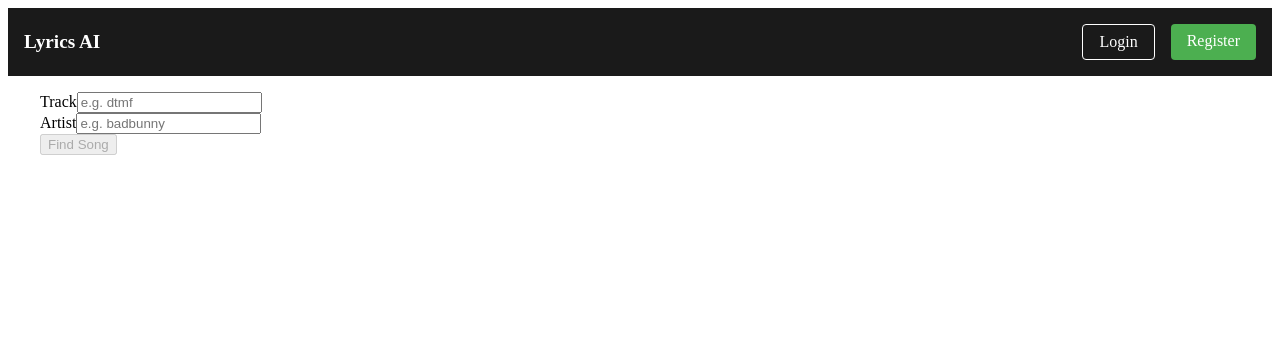
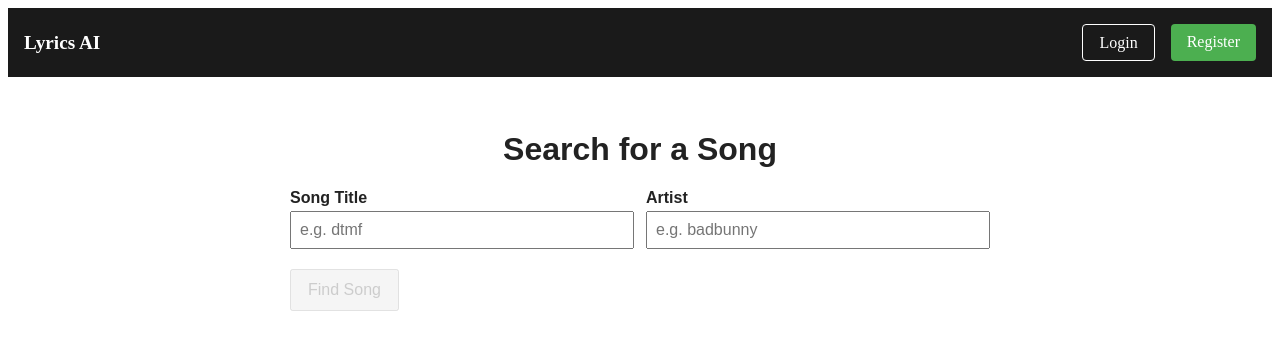
Before and after one commit to StanimalTheMan/lyrics-ai-frontend, a Next.js app: page / in a window 1280 px wide. Shown: the top 350 px of the page. Built offline with nearby package versions, Linux system fonts and the light colour scheme.

Commit message:
Update ui for basic song analysis exploration

```diff
--- /dev/null
+++ b/app/components/SongAnalyzer.css
@@ -0,0 +1,120 @@
+.song-analyzer {
+    padding: 16px;
+    font-family: Arial, sans-serif;
+    color: #222;
+  }
+
+  .search-section {
+    max-width: 700px;
+    margin: 0 auto 24px;
+  }
+
+  .input-row {
+    display: flex;
+    gap: 12px;
+    margin-bottom: 12px;
+  }
+
+  .input-group {
+    flex: 1;
+    display: flex;
+    flex-direction: column;
+  }
+
+  .input-group label {
+    margin-bottom: 4px;
+    font-weight: 600;
+  }
+
+  .input-group input {
+    padding: 8px;
+    font-size: 16px;
+  }
+
+  button {
+    padding: 10px 16px;
+    font-size: 16px;
+    cursor: pointer;
+    margin-top: 8px;
+  }
+
+  button:disabled {
+    cursor: not-allowed;
+    opacity: 0.6;
+  }
+
+  .song-display {
+    max-width: 700px;
+    margin: 24px auto;
+    text-align: center;
+  }
+
+  .song-info {
+    position: relative;
+    width: 300px;
+    height: 300px;
+    margin: 0 auto 16px;
+    border-radius: 8px;
+    overflow: hidden;
+    box-shadow: 0 4px 8px rgba(0,0,0,0.1);
+  }
+
+  .song-title {
+    font-size: 22px;
+    font-weight: 700;
+    margin-bottom: 16px;
+  }
+
+  .lyrics-section {
+    max-width: 600px;
+    margin: 0 auto 16px;
+    text-align: left;
+  }
+
+  .lyrics-box {
+    padding: 12px;
+    border: 1px solid #ccc;
+    border-radius: 6px;
+    background: #fff;
+    white-space: pre-wrap;
+    user-select: text;
+    min-height: 150px;
+  }
+
+  .selected-text {
+    margin-top: 8px;
+    font-style: italic;
+    color: #555;
+  }
+
+  .save-button {
+    margin-top: 12px;
+  }
+
+  .explanation-box {
+    max-width: 600px;
+    min-height: 150px;
+    padding: 12px;
+    border: 1px solid #ccc;
+    border-radius: 6px;
+    background: #f9f9f9;
+    white-space: pre-wrap;
+    overflow-wrap: break-word;
+    margin: 0 auto;
+    text-align: left;
+  }
+
+  .error {
+    color: #c00;
+    margin-top: 8px;
+  }
+
+  .success {
+    color: #080;
+    margin-top: 8px;
+  }
+
+  .loading {
+    font-style: italic;
+    color: #666;
+  }
--- a/app/components/SongAnalyzer.tsx
+++ b/app/components/SongAnalyzer.tsx
@@ -2,29 +2,22 @@
 import { useEffect, useRef, useState } from "react"
 import Image from "next/image"
 import { Song } from "../songs/[id]/page"
+import "./SongAnalyzer.css"
 
 function SongAnalyzer() {
-  const [searchParams, setSearchParams] = useState({
-    track: "",
-    artist: "",
-  })
+  const [searchParams, setSearchParams] = useState({ track: "", artist: "" })
   const [song, setSong] = useState<Partial<Song>>({})
   const [selectedText, setSelectedText] = useState("")
   const [explanation, setExplanation] = useState("")
   const [isSearching, setIsSearching] = useState(false)
   const [searchError, setSearchError] = useState("")
+  const [isSaving, setIsSaving] = useState(false)
+  const [saveError, setSaveError] = useState("")
+  const [saveSuccess, setSaveSuccess] = useState("")
+  const [isAnalyzing, setIsAnalyzing] = useState(false)
 
   const abortControllerRef = useRef<AbortController | null>(null)
 
-  // state for linking / saving songs to authenticated user
-  const [isSaving, setIsSaving] = useState(false)
-  const [saveError, setSaveError] = useState("")
-  const [saveSuccess, setSaveSuccess] = useState("")
-
-  // imperative client state for analysis loading state
-  const [isAnalyzing, setIsAnalyzing] = useState(false)
-
-  // Add cleanup on unmount
   useEffect(() => {
     return () => {
       if (abortControllerRef.current) {
@@ -39,12 +32,10 @@ function SongAnalyzer() {
       return
     }
 
-    // Cancel previous request
     if (abortControllerRef.current) {
       abortControllerRef.current.abort()
     }
 
-    // Create new controller
     abortControllerRef.current = new AbortController()
     setIsSearching(true)
     setSearchError("")
@@ -54,7 +45,7 @@ function SongAnalyzer() {
         `http://localhost:8080/api/songs/details?track=${encodeURIComponent(
           searchParams.track
         )}&artist=${encodeURIComponent(searchParams.artist)}`,
-        { signal: abortControllerRef.current.signal } // Add abort signal
+        { signal: abortControllerRef.current.signal }
       )
 
       if (!response.ok)
@@ -67,7 +58,6 @@ function SongAnalyzer() {
       const data = await response.json()
       setSong(data)
     } catch (error) {
-      // Ignore abort errors
       if (error.name !== "AbortError") {
         setSearchError(error instanceof Error ? error.message : "Search failed")
       }
@@ -77,9 +67,7 @@ function SongAnalyzer() {
   }
 
   const handleAnalyze = async () => {
-    if (!song.title || !selectedText) {
-      return
-    }
+    if (!song.title || !selectedText) return
     setIsAnalyzing(true)
     try {
       const response = await fetch("http://localhost:8080/api/analysis", {
@@ -94,7 +82,7 @@ function SongAnalyzer() {
       })
       const data = await response.json()
       setExplanation(data.explanation)
-    } catch (error) {
+    } catch {
       setExplanation("Failed to get explanation.")
     } finally {
       setIsAnalyzing(false)
@@ -113,9 +101,7 @@ function SongAnalyzer() {
 
     try {
       const token = localStorage.getItem("token")
-      if (!token) {
-        throw new Error("You must be logged in to save songs")
-      }
+      if (!token) throw new Error("You must be logged in to save songs")
 
       const response = await fetch(
         `http://localhost:8080/api/usersongs/${song.id}`,
@@ -143,12 +129,13 @@ function SongAnalyzer() {
   }
 
   return (
-    <div className="w-full max-w-5xl">
-      {/* Search Section - Now requires both fields */}
-      <div className="mb-6">
-        <div className="grid grid-cols-1 md:grid-cols-2 gap-3 mb-3">
-          <div>
-            <label className="block text-sm font-medium mb-1">Track</label>
+    <div className="song-analyzer">
+      {/* Search Section */}
+      <div className="search-section">
+        <h1 style={{ textAlign: "center" }}>Search for a Song</h1>
+        <div className="input-row">
+          <div className="input-group">
+            <label>Song Title</label>
             <input
               type="text"
               value={searchParams.track}
@@ -156,12 +143,11 @@ function SongAnalyzer() {
                 setSearchParams({ ...searchParams, track: e.target.value })
               }
               placeholder="e.g. dtmf"
-              className="w-full p-2 border rounded"
               disabled={isSearching}
             />
           </div>
-          <div>
-            <label className="block text-sm font-medium mb-1">Artist</label>
+          <div className="input-group">
+            <label>Artist</label>
             <input
               type="text"
               value={searchParams.artist}
@@ -169,98 +155,71 @@ function SongAnalyzer() {
                 setSearchParams({ ...searchParams, artist: e.target.value })
               }
               placeholder="e.g. badbunny"
-              className="w-full p-2 border rounded"
               disabled={isSearching}
             />
           </div>
         </div>
-
         <button
           onClick={handleSearch}
-          className="bg-blue-500 text-white px-4 py-2 rounded disabled:opacity-50"
           disabled={isSearching || !searchParams.track || !searchParams.artist}
         >
           {isSearching ? "Searching..." : "Find Song"}
         </button>
-        {searchError && (
-          <p className="text-red-500 text-sm mt-2">{searchError}</p>
-        )}
+        {searchError && <p className="error">{searchError}</p>}
       </div>
 
       {/* Song Display */}
       {song.title && (
-        <div className="flex flex-col gap-6">
-          <div className="text-center">
-            <div className="inline-block">
+        <div className="song-display">
+          <div className="song-info">
             <Image
               src={song.imageUrl!}
               alt={`${song.title} by ${song.artist}`}
-                width={300}
-                height={300}
-                className="rounded-lg mx-auto"
+              fill
+              className="song-image"
+              sizes="300px"
             />
-              <div className="mt-2 text-lg font-medium">
+          </div>
+          <div className="song-title">
             {song.title} - {song.artist}
           </div>
-              <div className="flex flex-col md:flex-row gap-6">
-                {/* Lyrics Block */}
-                <div className="flex-1 bg-black text-white p-4 rounded shadow border max-h-[500px] overflow-auto">
-                  <p
+
+          <div className="lyrics-section">
+            <div
+              className="lyrics-box"
               onMouseUp={() => {
                 const selection = window.getSelection()?.toString()
                 if (selection) setSelectedText(selection)
               }}
-                    className="cursor-pointer select-text whitespace-pre-wrap"
             >
-                    {song.lyrics}
-                  </p>
-
-                  <div className="mt-4">
+              <p>{song.lyrics}</p>
               <button
                 onClick={handleAnalyze}
                 disabled={!selectedText || isAnalyzing}
-                      className="bg-blue-500 text-white px-4 py-2 rounded disabled:opacity-50 cursor-pointer disabled:cursor-not-allowed"
               >
                 {isAnalyzing ? "Analyzing..." : "Analyze Selection"}
               </button>
               {selectedText && (
-                      <div className="mt-2 text-sm text-blue-200">
-                        Selected: {selectedText}
-                      </div>
+                <div className="selected-text">Selected: {selectedText}</div>
               )}
-                  </div>
-                </div>
             </div>
             <button
               onClick={handleSaveSong}
               disabled={isSaving || !song.id}
-                className={`mt-2 px-4 py-2 rounded ${
-                  isSaving || !song.id
-                    ? "bg-gray-400 cursor-not-allowed"
-                    : "bg-green-500 hover:bg-green-600"
-                } text-white`}
-                style={{ cursor: "pointer" }}
+              className="save-button"
             >
               {isSaving ? "Saving..." : "Save to My Songs"}
             </button>
-              {saveSuccess && (
-                <p className="text-green-500 text-sm mt-1">{saveSuccess}</p>
-              )}
-              {saveError && (
-                <p className="text-red-500 text-sm mt-1">{saveError}</p>
-              )}
-            </div>
+            {saveSuccess && <p className="success">{saveSuccess}</p>}
+            {saveError && <p className="error">{saveError}</p>}
           </div>
 
-          {/* Explanation Block */}
-          <div className="flex-1 bg-black text-white p-4 rounded shadow border max-h-[500px] overflow-auto">
-            <h2 className="text-lg font-semibold mb-2">Explanation</h2>
+          <div className="explanation-box">
+            <h2>Explanation</h2>
             {isAnalyzing ? (
-              <p className="animate-pulse text-gray-400">
-                Loading explanation...
-              </p>
+              <p className="loading">Loading explanation...</p>
             ) : (
-              <p className="whitespace-pre-wrap">
+              <p>
                 {explanation || "Select text in lyrics and click 'Analyze'"}
               </p>
             )}
--- a/app/globals.css
+++ b/app/globals.css
@@ -27,26 +27,46 @@
   gap: 1rem;
 }
 
-.auth-link {
-  color: white;
-  text-decoration: none;
+/* Normalize and unify button and link styles */
+.auth-btn {
+  display: inline-block;
+  font-family: inherit;
+  font-size: 1rem;
+  line-height: 1.2;
+  box-sizing: border-box;
+  text-align: center;
+  vertical-align: middle;
   padding: 0.5rem 1rem;
   border-radius: 4px;
   border: 1px solid white;
+  background: transparent;
+  color: white;
+  cursor: pointer;
+  text-decoration: none;
+  transition: background 0.2s, opacity 0.2s;
 }
 
-.auth-link.register {
+/* Remove default button margin and border for buttons */
+button.auth-btn {
+  margin: 0;
+  border: none;
+}
+
+/* Green for register */
+.auth-btn.register {
   background: #4CAF50;
   border: none;
 }
 
-.logout-btn {
+/* Red for logout */
+.auth-btn.logout {
   background: #ff3333;
-  color: white;
   border: none;
-  padding: 0.5rem 1rem;
-  border-radius: 4px;
-  cursor: pointer;
+}
+
+/* Hover effect */
+.auth-btn:hover {
+  opacity: 0.9;
 }
 
 /* Auth Pages */
@@ -144,7 +164,9 @@
 }
 
 .song-info {
+  text-align: center;
   margin-top: 0.5rem;
+  padding-top: 1rem;
 }
 
 .song-title {
@@ -156,32 +178,3 @@
   color: #666;
   margin: 0.25rem 0 0;
 }
-
-/* Shared auth button style */
-.auth-btn {
-  color: white;
-  text-decoration: none;
-  padding: 0.5rem 1rem;
-  border-radius: 4px;
-  border: 1px solid white;
-  background: transparent;
-  cursor: pointer;
-  transition: background 0.2s;
-}
-
-/* Green for register */
-.auth-btn.register {
-  background: #4CAF50;
-  border: none;
-}
-
-/* Red for logout */
-.auth-btn.logout {
-  background: #ff3333;
-  border: none;
-}
-
-/* Optional: Add hover effects */
-.auth-btn:hover {
-  opacity: 0.9;
-}
--- a/app/songs/[id]/page.tsx
+++ b/app/songs/[id]/page.tsx
@@ -96,6 +96,7 @@ export default function SongDetailPage() {
           <div
             style={{ display: "flex", justifyContent: "center", width: "100%" }}
           >
+            <a href={song.spotifyUrl} target="_blank" rel="noopener noreferrer">
               <Image
                 src={song.imageUrl}
                 alt={`${song.title} by ${song.artist}`}
@@ -106,6 +107,7 @@ export default function SongDetailPage() {
                   objectFit: "cover",
                 }}
               />
+            </a>
           </div>
           <LyricsWithActions
             lyrics={song.lyrics}
```
Lines whose indentation alone changed are shown as unchanged.
